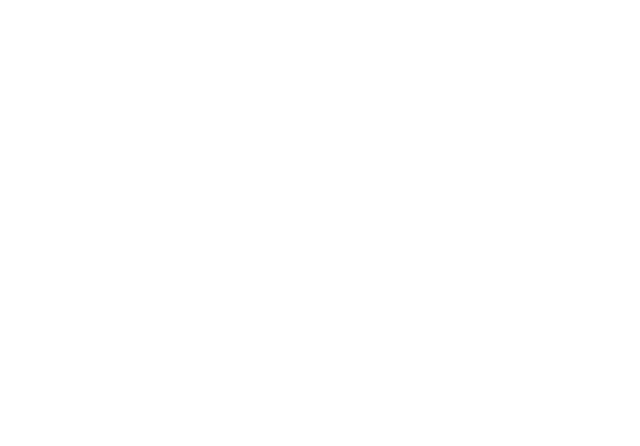
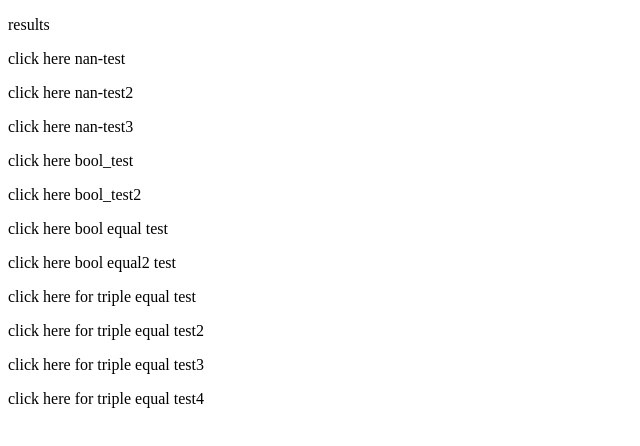
Before and after one commit to Pcharlot13/Basic_HTML_and_JavaScript, a plain HTML site: page Project5_comparison_type_coersion/index.html in a window 1280 px wide. Shown: the whole page, without its empty margins (0-640 px from the left). Drawn offline with Linux system fonts and the light colour scheme.

Commit message:
assignment

```diff
--- a/Project5_comparison_type_coersion/index.html
+++ b/Project5_comparison_type_coersion/index.html
@@ -8,6 +8,17 @@
     <script src ="../Project5_comparison_type_coersion/main.js"></script>
 </head>
 <body>
-
+    <p id="Test" onclick="nan_test()">results</p>
+    <p id="Test" onclick="nan_test()">click here nan-test</p>
+    <p id="Test" onclick="nan_test2()">click here nan-test2</p>
+    <p id="Test" onclick="nan_test3()">click here nan-test3</p>
+    <p id="Test" onclick="bool_test()">click here bool_test</p>
+    <p id="Test" onclick="bool_test2()">click here bool_test2</p>
+    <p id="Test" onclick="bool_eq()">click here bool equal test</p>
+    <p id="Test" onclick="bool_eq2()">click here bool equal2 test</p>
+    <p id="Test" onclick="eq_test()">click here for triple equal test </p>
+    <p id="Test" onclick="eq_test2()">click here for triple equal test2 </p>
+    <p id="Test" onclick="eq_test3()">click here for triple equal test3 </p>
+    <p id="Test" onclick="eq_test4()">click here for triple equal test4 </p>
 </body>
 </html>
--- a/Project5_comparison_type_coersion/main.js
+++ b/Project5_comparison_type_coersion/main.js
@@ -0,0 +1,46 @@
+function nan_test(){
+    document.getElementById("Test").innerHTML = 0/0;  // tests and display if NAN
+}
+function nan_test2(){
+    document.getElementById("Test").innerHTML = isNaN('This is a string'); // to test and display if the string is a NAN
+}
+function nan_test3(){
+    document.getElementById("Test").innerHTML= isNaN('20'); // test to display if string is a nan
+}
+function bool_test(){
+    var boolt = 3 > 5;  // result will be false, bool test
+    document.getElementById("Test").innerHTML= boolt;
+}
+function bool_test2(){
+    var boolt = 3 > 1;  // result will be true, bool test
+    document.getElementById("Test").innerHTML = boolt;
+}
+
+console.log(100 + 2); // simple math that will display on the console
+console.log(5 > 10); // bool to display on console
+
+function bool_eq(){
+    var boolt = (100==2);  // result will be false, equal bool test
+    document.getElementById("Test").innerHTML = boolt;
+}
+function bool_eq2(){
+    var boolt = (100==100);  // result will be true, equal bool test
+    document.getElementById("Test").innerHTML = boolt;
+}
+
+function eq_test(){
+    var boolt = (100===100); // will test if both type & value are equal and display
+    document.getElementById("Test").innerHTML = boolt;
+}
+function eq_test2(){
+    var boolt = ('this'===10); // will test if both type & value are equal and display
+    document.getElementById("Test").innerHTML = boolt;
+}
+function eq_test3(){
+    var boolt = ('10'===10); // will test if both type & value are equal and display
+    document.getElementById("Test").innerHTML = boolt;
+}
+function eq_test4(){
+    var boolt = (20 === 10); // will test if both type & value are equal and display
+    document.getElementById("Test").innerHTML = boolt;
+}
```
